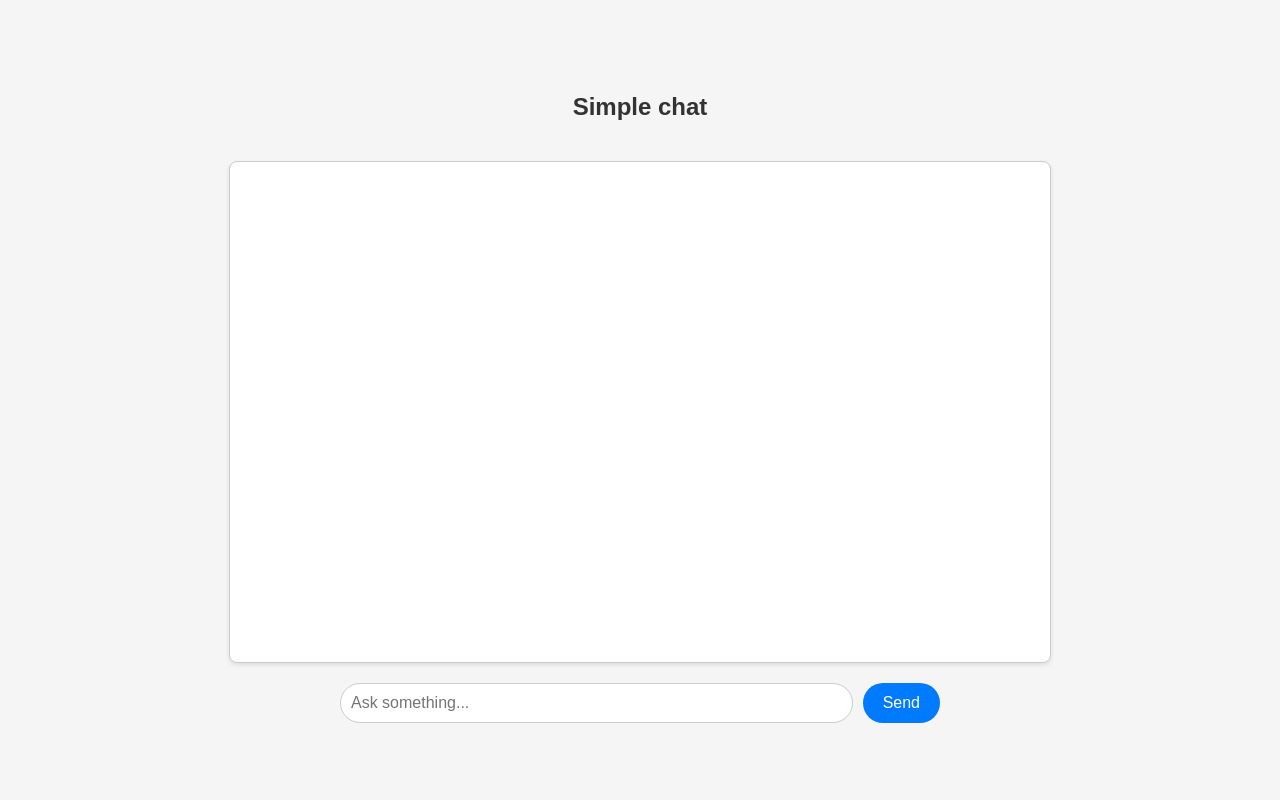
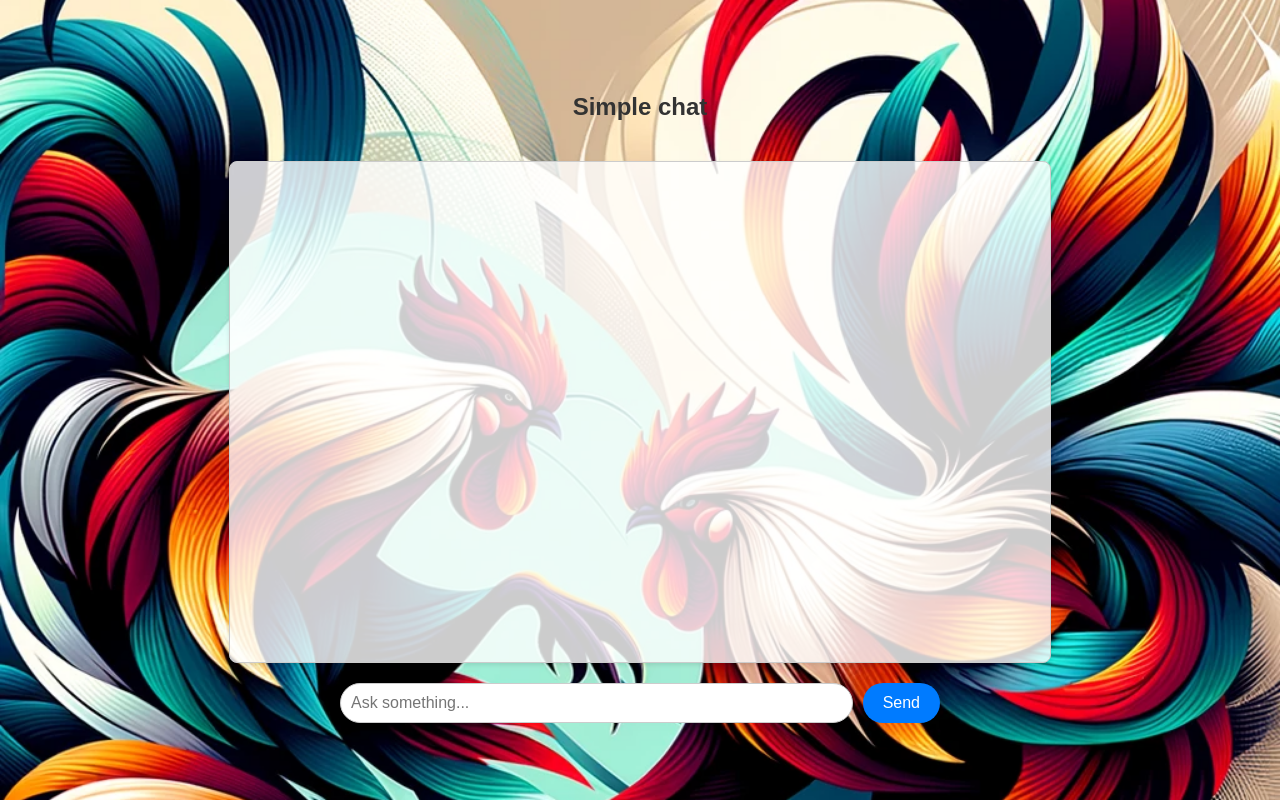
Before and after one commit to domas-v/obdeleven, a plain HTML site: page static/index.html in a window 1280 px wide. Drawn offline with Linux system fonts and the light colour scheme.

Commit message:
Some frontend improvements

```diff
--- a/static/index.html
+++ b/static/index.html
@@ -15,7 +15,9 @@
             align-items: center;
             height: 100vh;
             flex-direction: column;
-            background-color: #f5f5f5;
+            background-image: url('two_roosters.webp');
+            background-size: cover;
+            background-position: center;
         }
 
         #container {
@@ -47,6 +49,7 @@
             background-color: white;
             box-shadow: 0 2px 4px rgba(0, 0, 0, 0.1);
             border-radius: 8px;
+            background-color: rgba(255, 255, 255, 0.8);
         }
 
         #chat p {
```
Also changed, not shown: static/two_roosters.webp (added).
